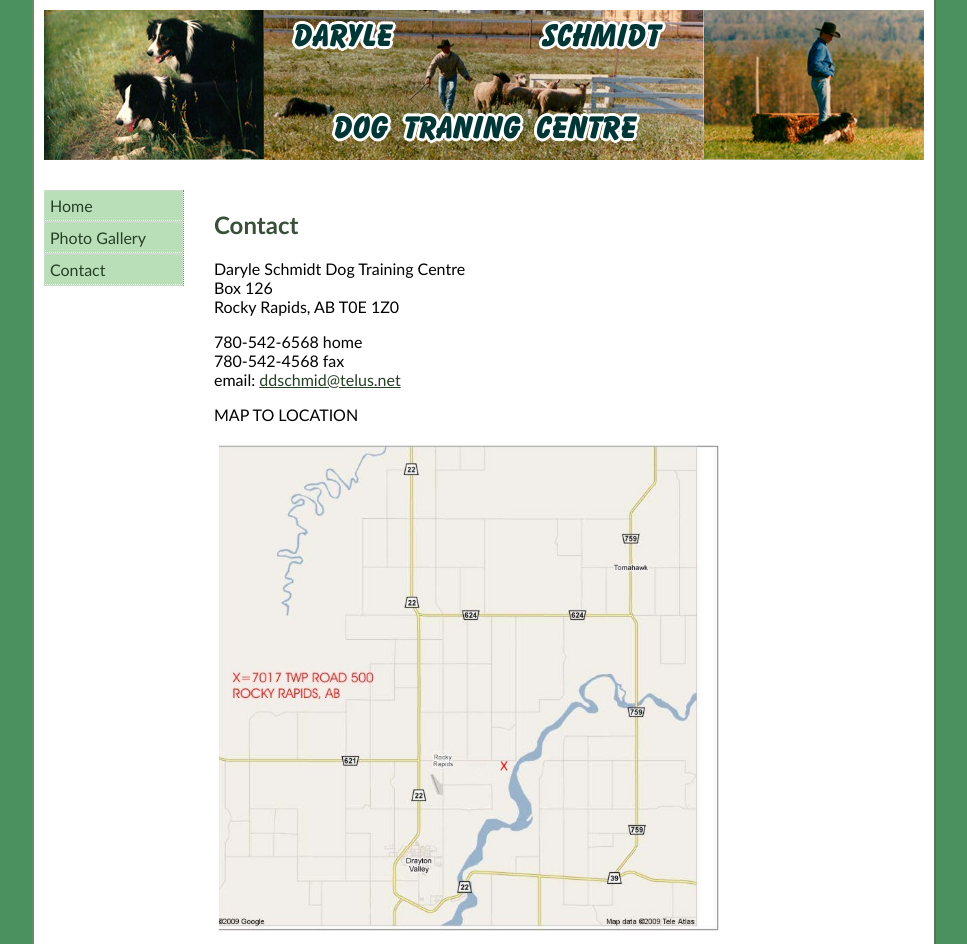
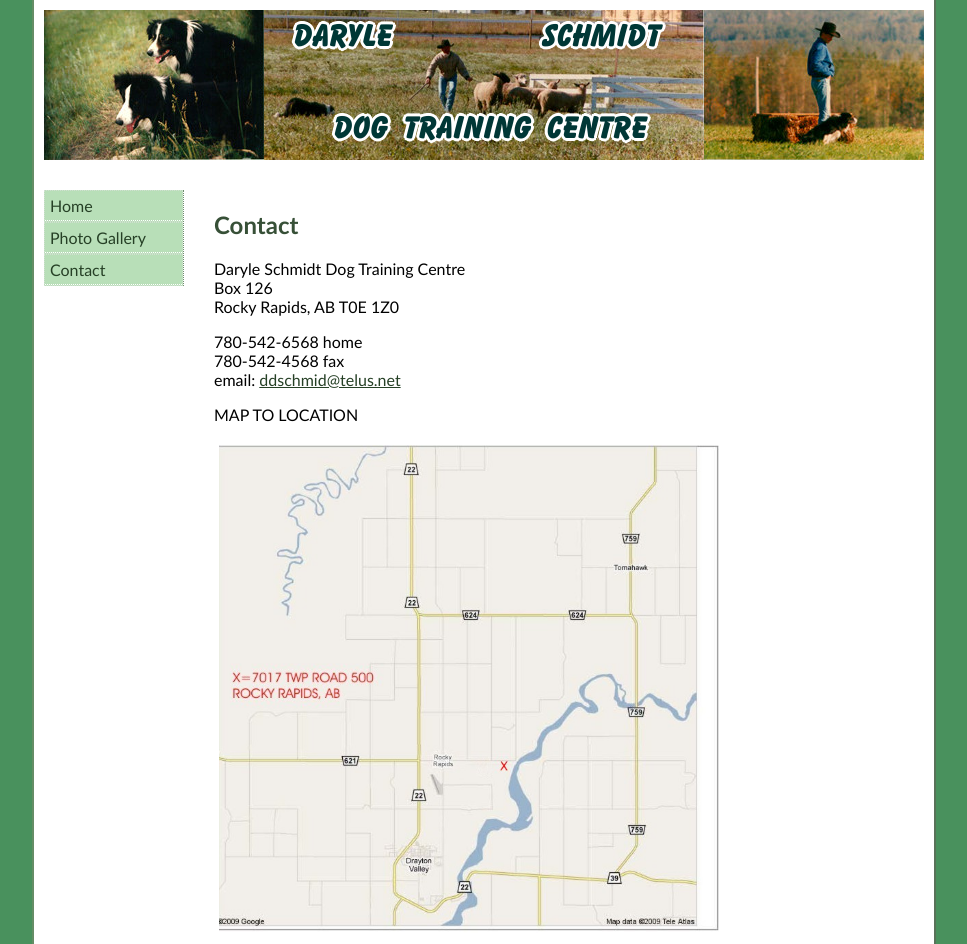
Before and after one commit to ChrisPurves/daryleschmidt.com, a plain HTML site: page public_html/contact_dt.html in a window 1280 px wide. Shown: the top 944 px of the page, without its empty margins (156-1123 px from the left). Drawn offline with Linux system fonts and the light colour scheme.

Commit message:
added dog header to photo gallery
fixed training spelling mistake on dog side
added different header to dog photo gallery
  this required modifying gallery theme

```diff
--- a/public_html/contact_dt.html
+++ b/public_html/contact_dt.html
@@ -17,7 +17,7 @@ and open the template in the editor.
 				<span class="t1">Daryle</span>
 				<span class ="t2">Schmidt</span>
 				<span class="t3">Dog</span>
-				<span class="t4">Traning</span>
+				<span class="t4">Training</span>
 				<span class="t5">Centre</span>
 			</div>
 			<div id="navigation">
```
Also changed, not shown: public_html/dogtraining.html (+1 -1 lines), public_html/google9a45e232c83b0043.html (added, +1 -0 lines), public_html/images/dog_gal_header.jpg (added), 1 other file.
